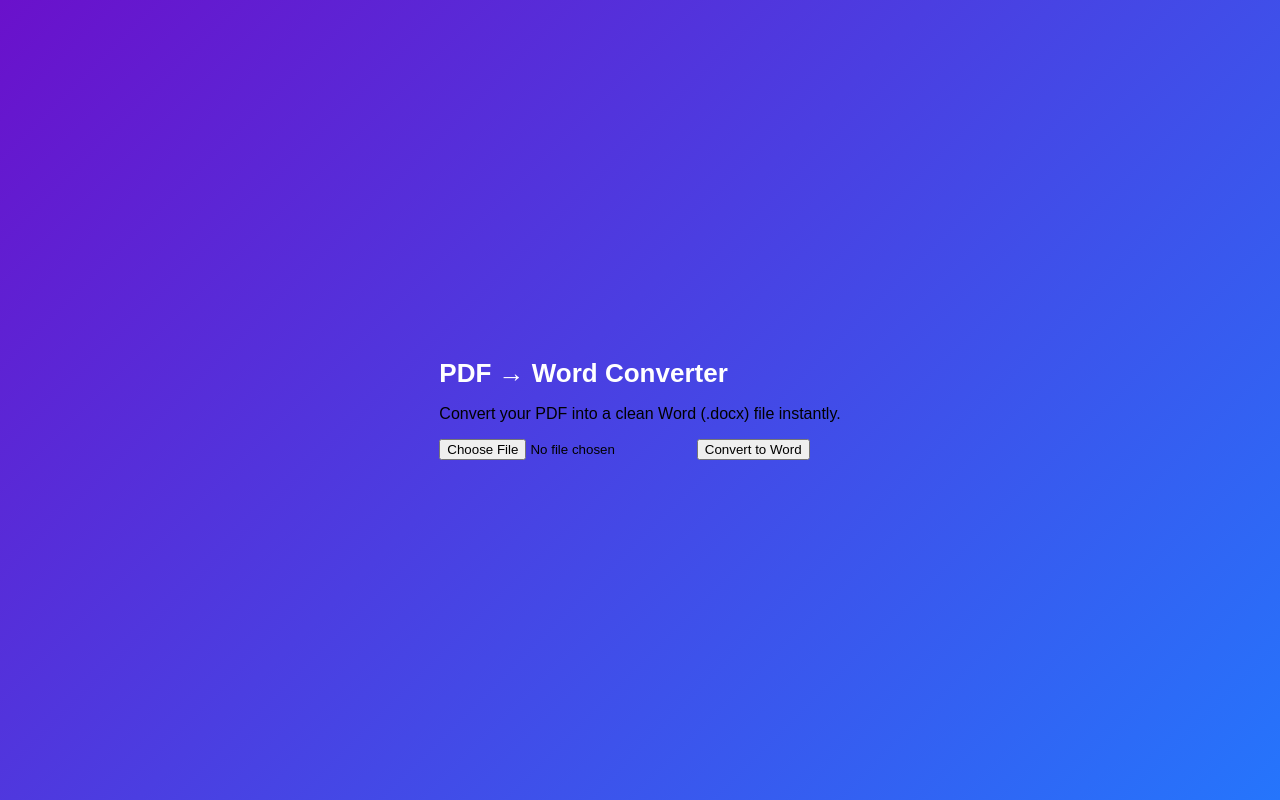
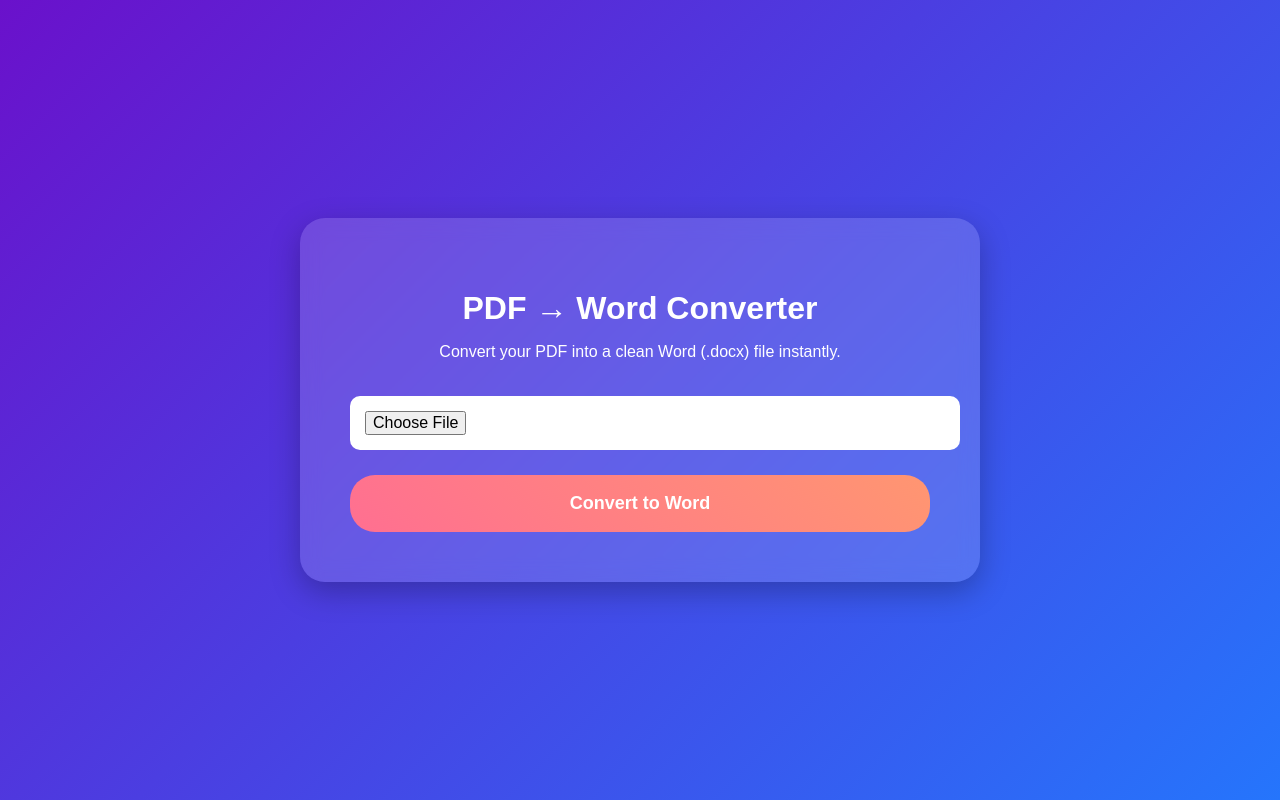
Before and after one commit to ankita05-web/pdf2word, a Flask app: page / in a window 1280 px wide. Run offline with Flask 3, Linux system fonts and the light colour scheme.

Commit message:
Refactor CSS for improved styling and structure

```diff
--- a/static/style.css
+++ b/static/style.css
@@ -1,139 +1,65 @@
-/* 🌈 Beautiful Gradient Background */
-
+/* Background */
 body {
-
     margin: 0;
-
-    font-family: 'Poppins', sans-serif;
-
+    padding: 0;
+    height: 100vh;
     background: linear-gradient(135deg, #6a11cb, #2575fc);
-
-    height: 100vh;
-
     display: flex;
-
     justify-content: center;
-
     align-items: center;
-
+    font-family: Arial, sans-serif;
 }
 
-
-
-/* 🟦 Glass Effect Form Box */
-
-.container {
-
+/* Center Box (BIG SIZE) */
+.converter-box {
+    width: 580px;                /* Bigger width */
+    padding: 50px;               /* Larger padding */
     background: rgba(255, 255, 255, 0.15);
-
-    padding: 40px 35px;
-
-    border-radius: 20px;
-
-    box-shadow: 0 10px 40px rgba(0, 0, 0, 0.2);
-
+    border-radius: 25px;
+    text-align: center;
+    color: white;
     backdrop-filter: blur(10px);
-
-    text-align: center;
-
-    width: 350px;
-
+    box-shadow: 0 10px 30px rgba(0,0,0,0.25);
 }
 
-
-
-/* Title */
-
-h1 {
-
-    color: white;
-
-    font-size: 26px;
-
-    margin-bottom: 12px;
-
+/* Heading */
+.converter-box h1 {
+    font-size: 32px;
+    margin-bottom: 15px;
+    font-weight: bold;
 }
 
-
-
-/* Subtitle */
-
-.subtitle {
-
-    color: #e8e8e8;
-
-    margin-bottom: 25px;
-
-    font-size: 14px;
-
+/* Subtext */
+.converter-box p {
+    font-size: 16px;
+    margin-bottom: 35px;
 }
 
-
-
-/* 📄 File input box (stylish) */
-
-.upload-box {
-
-    display: block;
-
+/* File Input */
+.file-input {
+    width: 100%;
+    padding: 15px;
     background: white;
-
-    color: #444;
-
-    padding: 12px;
-
-    border-radius: 12px;
-
-    cursor: pointer;
-
-    margin-bottom: 20px;
-
-    font-weight: 600;
-
+    border: none;
+    border-radius: 10px;
+    margin-bottom: 25px;
+    font-size: 16px;
 }
 
-
-
-.upload-box input {
-
-    display: none;
-
+/* Convert Button */
+.convert-btn {
+    width: 100%;
+    padding: 18px;
+    background: linear-gradient(45deg, #ff6f91, #ff9671);
+    border: none;
+    color: white;
+    font-size: 18px;
+    border-radius: 25px;
+    cursor: pointer;
+    font-weight: bold;
+    transition: 0.2s;
 }
 
-
-
-/* 💙 Convert Button */
-
-.btn {
-
-    background: #ff7eb3;
-
-    background: linear-gradient(135deg, #ff758c, #ff7eb3);
-
-    border: none;
-
-    padding: 12px 30px;
-
-    border-radius: 30px;
-
-    color: white;
-
-    font-size: 16px;
-
-    cursor: pointer;
-
-    transition: 0.3s;
-
-    width: 100%;
-
+.convert-btn:hover {
+    opacity: 0.85;
 }
-
-
-
-.btn:hover {
-
-    transform: scale(1.05);
-
-    box-shadow: 0 6px 20px rgba(255, 120, 180, 0.4);
-
-}
```
